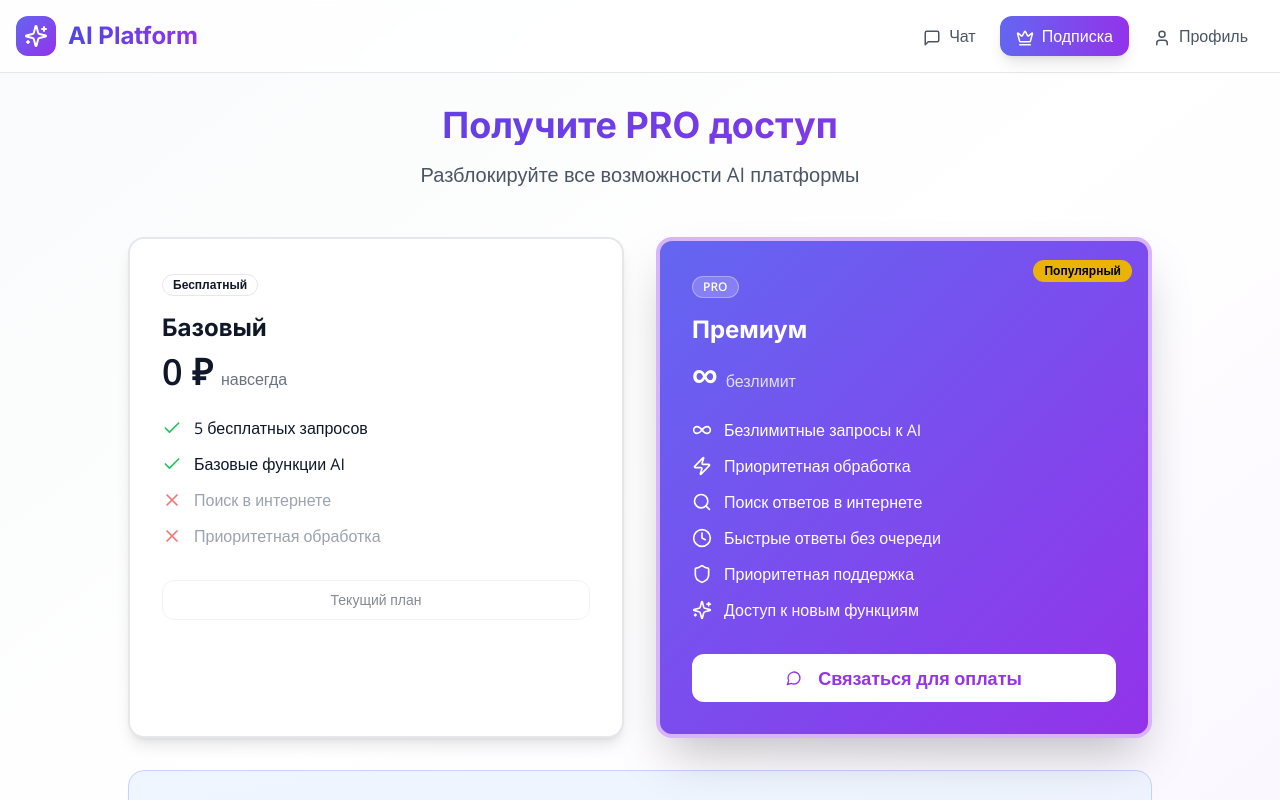
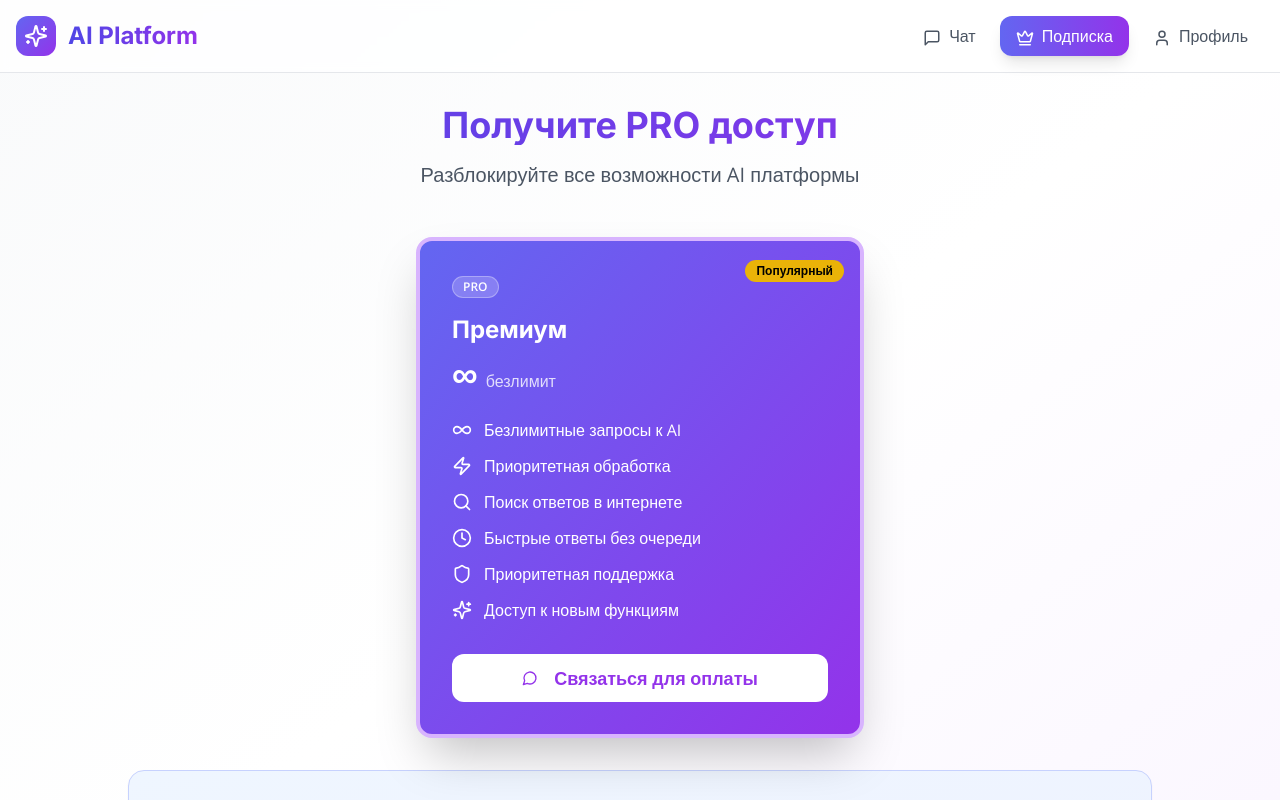
Before and after one commit to pr-poehali-dev/smart-qa-network, a React (Vite) app: page / in a window 1280 px wide. Both pictures are taken after a click on the button "Подписка". Shown: the top 800 px of the page. Built offline with nearby package versions, Linux system fonts and the light colour scheme.

Commit message:
Удаление лишнего ответа

```diff
--- a/src/components/SubscriptionSection.tsx
+++ b/src/components/SubscriptionSection.tsx
@@ -78,41 +78,7 @@ const SubscriptionSection = ({ user }: SubscriptionSectionProps) => {
         </p>
       </div>
 
-      <div className="grid md:grid-cols-2 gap-8 mb-8">
-        <Card className="p-8 bg-white shadow-lg rounded-2xl border-2">
-          <div className="mb-6">
-            <Badge variant="outline" className="mb-4">Бесплатный</Badge>
-            <h3 className="text-2xl font-bold mb-2">Базовый</h3>
-            <div className="flex items-baseline gap-2 mb-4">
-              <span className="text-4xl font-bold">0 ₽</span>
-              <span className="text-gray-500">навсегда</span>
-            </div>
-          </div>
-
-          <div className="space-y-3 mb-8">
-            <div className="flex items-center gap-3">
-              <Icon name="Check" className="text-green-500" size={20} />
-              <span>5 бесплатных запросов</span>
-            </div>
-            <div className="flex items-center gap-3">
-              <Icon name="Check" className="text-green-500" size={20} />
-              <span>Базовые функции AI</span>
-            </div>
-            <div className="flex items-center gap-3">
-              <Icon name="X" className="text-red-400" size={20} />
-              <span className="text-gray-400">Поиск в интернете</span>
-            </div>
-            <div className="flex items-center gap-3">
-              <Icon name="X" className="text-red-400" size={20} />
-              <span className="text-gray-400">Приоритетная обработка</span>
-            </div>
-          </div>
-
-          <Button variant="outline" className="w-full rounded-xl" disabled>
-            Текущий план
-          </Button>
-        </Card>
-
+      <div className="max-w-md mx-auto mb-8">
         <Card className="p-8 bg-gradient-to-br from-indigo-500 to-purple-600 text-white shadow-2xl rounded-2xl border-4 border-purple-300 relative overflow-hidden">
           <div className="absolute top-4 right-4">
             <Badge className="bg-yellow-500 text-black">Популярный</Badge>
```
